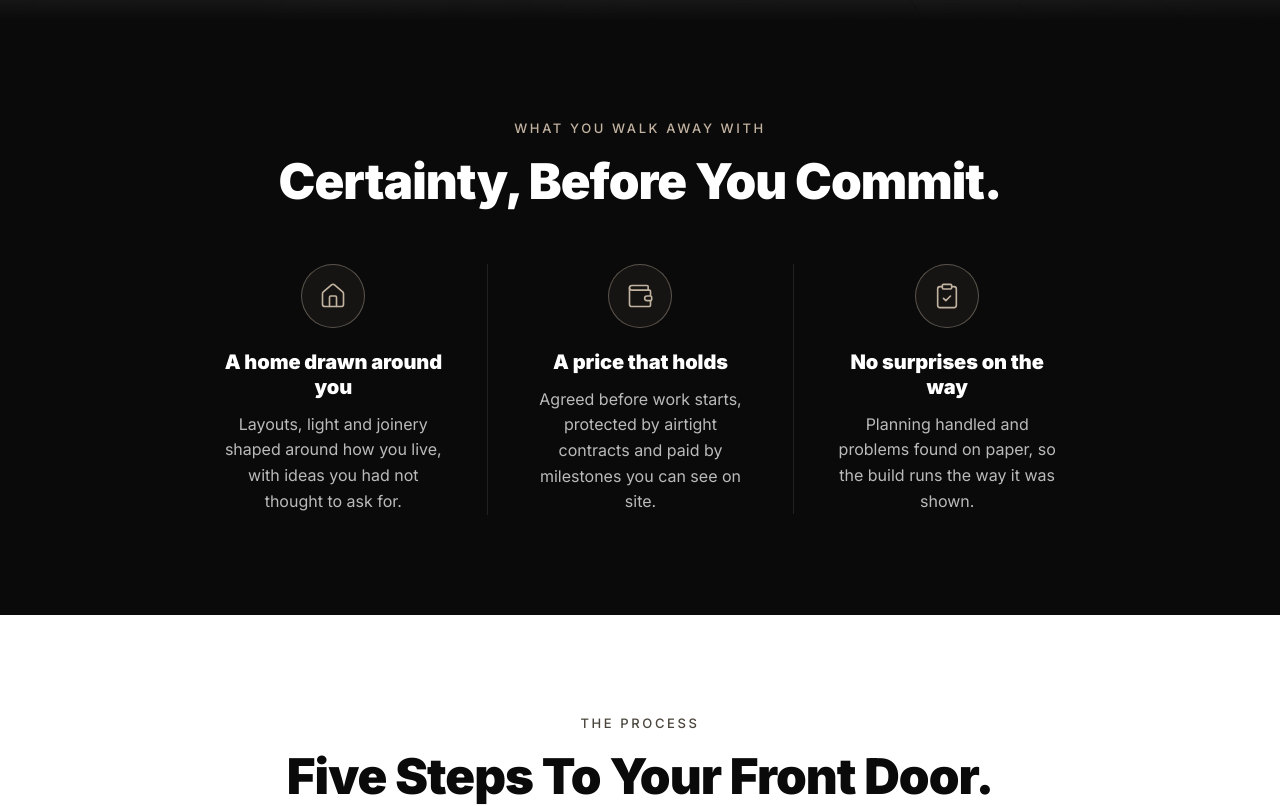
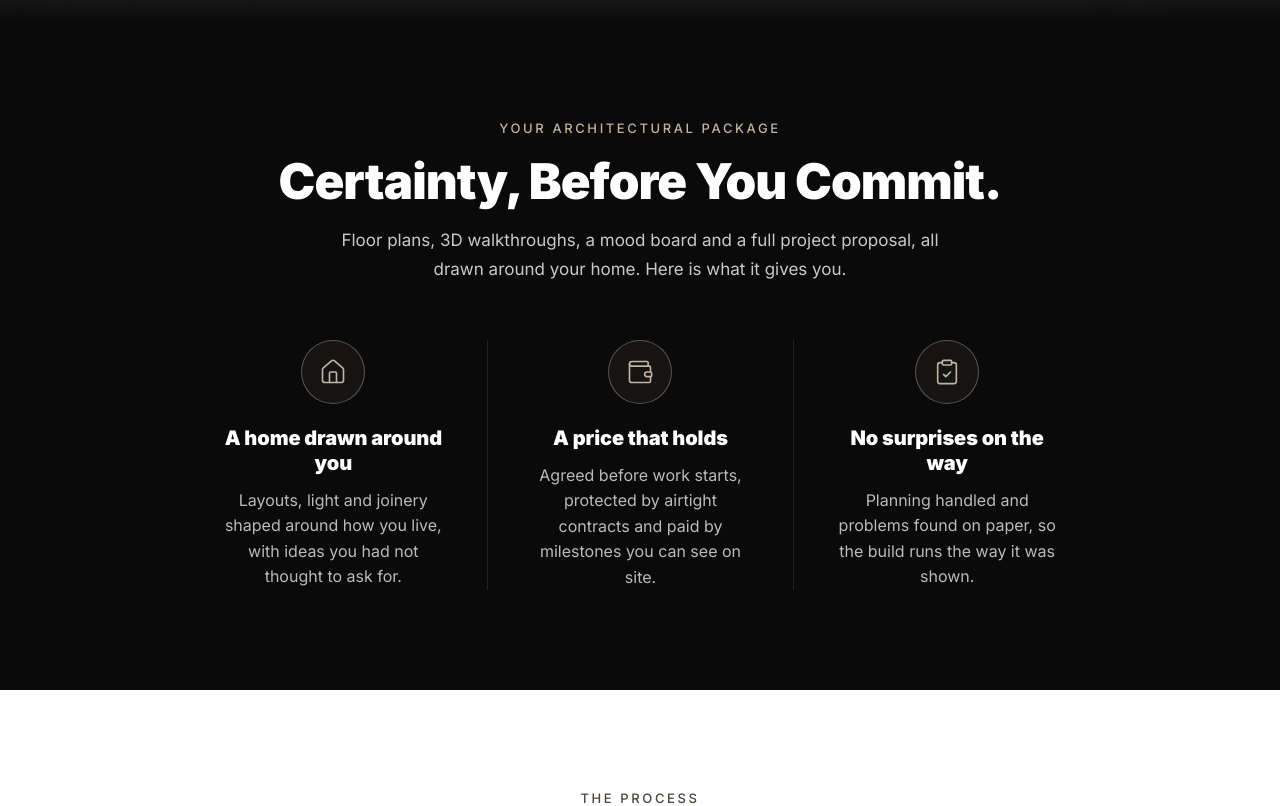
Before and after one commit to digitalsovran-rgb/sovran-landing, a React (Vite) app: page / in a window 1280 px wide. Shown: the part 780-1586 px from the top of the page. Built offline with nearby package versions, Linux system fonts and the light colour scheme; grey boxes are pictures that could not be loaded.

Commit message:
Name the architectural package in the outcomes section, rewrite About statement, tidy About spacing

```diff
--- a/src/components/AboutSovran.tsx
+++ b/src/components/AboutSovran.tsx
@@ -5,7 +5,7 @@ import HouseMark from './HouseMark';
 
 // One statement under the heading, in place of the old long body copy.
 const ABOUT_STATEMENT =
-  'Architecture and construction work as one team, so the home you see in the walkthrough is the home you walk into.';
+  'Since 2011, the people who draw your home have sat at the same table as the people who build it. Nothing gets lost between the drawing and the door.';
 
 const ethosCards = [
   {
@@ -133,9 +133,9 @@ const titleStyle: React.CSSProperties = {
   zIndex: 1,
   marginTop: '24px',
   textTransform: 'uppercase',
-  fontSize: '15px',
+  fontSize: '13.5px',
   fontWeight: 700,
-  letterSpacing: '0.14em',
+  letterSpacing: '0.1em',
   color: 'var(--sov-white)',
 };
 
@@ -246,7 +246,7 @@ function DesktopPanel({ card, index }: { card: EthosCard; index: number }) {
       style={panelStyle}
     >
       <PanelIcons icon={card.icon} index={index} />
-      <h3 style={titleStyle}>{card.label}</h3>
+      <h3 style={{ ...titleStyle, whiteSpace: 'nowrap' }}>{card.label}</h3>
       <div style={ruleStyle} />
       <p lang="en-GB" style={descTextStyle}>
         {card.desc}
@@ -452,6 +452,7 @@ export default function AboutSovran() {
           style={{
             textAlign: 'center',
             color: 'var(--sov-white)',
+            marginBottom: 0,
           }}
         >
           Design And Build Studio.
@@ -469,7 +470,7 @@ export default function AboutSovran() {
             fontWeight: 400,
             lineHeight: 1.6,
             maxWidth: '720px',
-            margin: '0 auto',
+            margin: isMobile ? '20px auto 0' : '24px auto 0',
             textAlign: 'center',
           }}
         >
--- a/src/components/WhatYouDiscover.tsx
+++ b/src/components/WhatYouDiscover.tsx
@@ -51,7 +51,7 @@ export default function WhatYouDiscover() {
               marginBottom: '20px',
             }}
           >
-            What You Walk Away With
+            Your Architectural Package
           </motion.p>
 
           <motion.h2
@@ -62,10 +62,30 @@ export default function WhatYouDiscover() {
             style={{
               textAlign: 'center',
               color: 'var(--sov-white)',
+              marginBottom: 0,
             }}
           >
             Certainty, Before You Commit.
           </motion.h2>
+
+          <motion.p
+            lang="en-GB"
+            initial={{ opacity: 0, y: 20 }}
+            animate={isInView ? { opacity: 1, y: 0 } : { opacity: 0, y: 20 }}
+            transition={{ duration: 0.8, delay: 0.2, ease: EASE }}
+            style={{
+              color: 'rgba(255,255,255,0.78)',
+              fontSize: isMobile ? 15 : 17,
+              lineHeight: 1.7,
+              fontWeight: 400,
+              maxWidth: 600,
+              margin: '18px auto 0',
+              textAlign: 'center',
+            }}
+          >
+            Floor plans, 3D walkthroughs, a mood board and a full project proposal, all drawn around your
+            home. Here is what it gives you.
+          </motion.p>
         </div>
 
         <div
```
